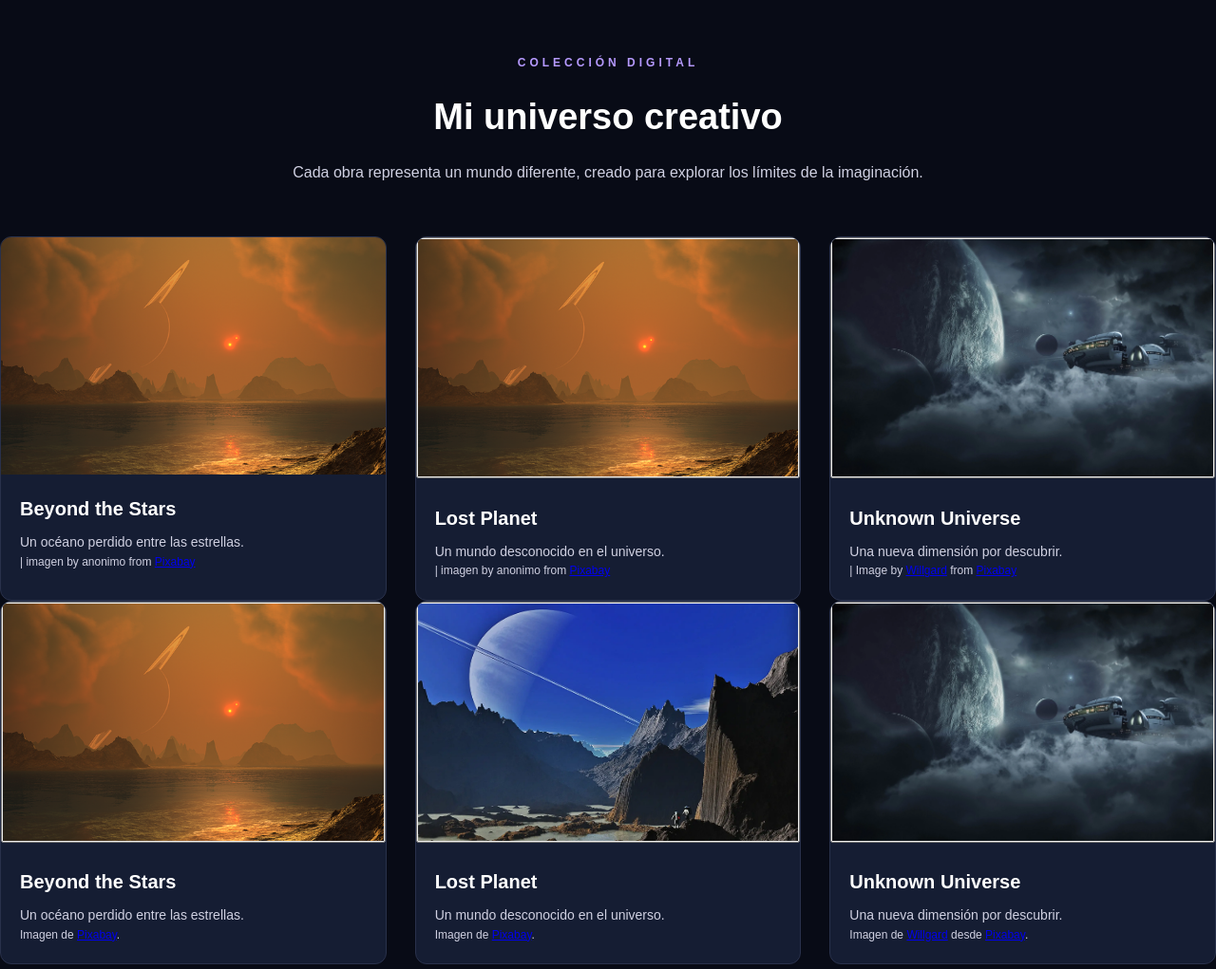
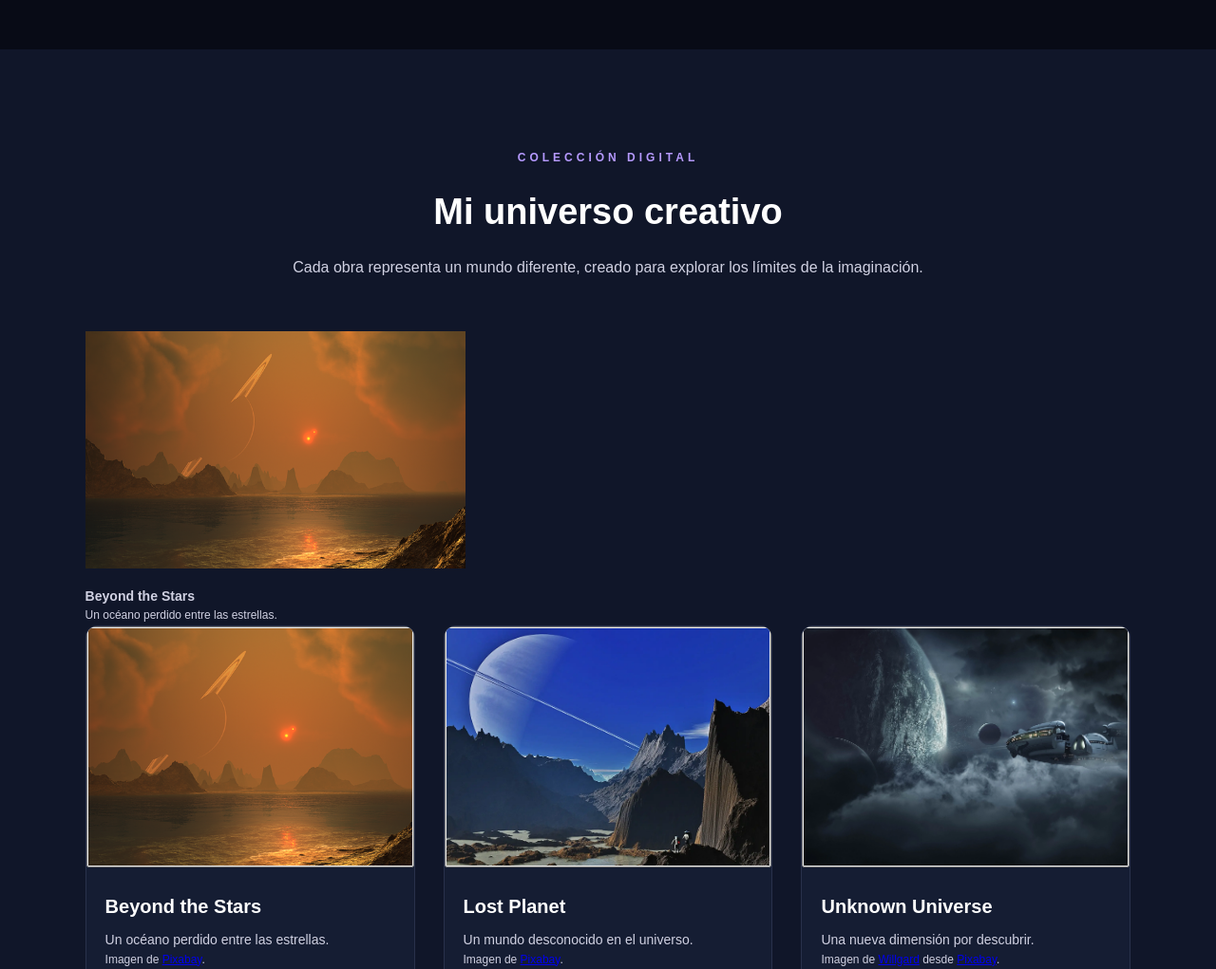
Before and after one commit to ChrsitianSaid/3.2.-LandingNebula, a plain HTML site: page index.html in a window 1280 px wide. Shown: the part 990-2011 px from the top of the page at 95% size. Drawn offline with Linux system fonts and the light colour scheme.

Commit message:
Refactor gallery section for improved structure and accessibility

```diff
--- a/index.html
+++ b/index.html
@@ -47,61 +47,30 @@
                 <p> Cada obra representa un mundo diferente, creado para explorar los límites de la imaginación.</p>
             </div>
 
+
 <!-- GALERÍA ARTÍSTICA -->
-
+<section id="galeria" class="gallery">
     <div class="section-heading">
         <span class="subtitle">COLECCIÓN DIGITAL</span>
         <h2>Mi universo creativo</h2>
-                <p> Cada obra representa un mundo diferente, creado para explorar los límites de la imaginación.</p>
+        <p>Cada obra representa un mundo diferente, creado para explorar los límites de la imaginación.</p>
     </div>
-            <div class="gallery-grid">
-                <figure class="gallery-card">
-                    <img id="gallery-main-image" src="assets/img/paisajeMarPlaneta.webp" alt="Paisaje de un planeta rodeado de un mar extraterrestre"  width="400" height="250" >
+
+    <!-- Imagen principal -->
+    <figure class="gallery-featured">
+        <img id="gallery-main-image" src="assets/img/paisajeMarPlaneta.webp" alt="Paisaje de un planeta rodeado de un mar extraterrestre" width="400" height="250">
         <figcaption>
             <h3 id="gallery-main-title">Beyond the Stars</h3>
-                        <p id="gallery-main-description">Un océano perdido entre las estrellas.</p>| imagen by anonimo from <a href="https://pixabay.com//?utm_source=link-attribution&utm_medium=referral&utm_campaign=image&utm_content=5570682">Pixabay</a><!--paisajeMarPlaneta-->
+            <p id="gallery-main-description">Un océano perdido entre las estrellas.</p>
         </figcaption>
     </figure>
-                <figure class="gallery-card">
-                    <button type="button" class="gallery-button" data-image="assets/img/paisajeMarPlaneta.webp" data-title="Beyond the Stars" data-description="Un océano perdido entre las estrellas.">
-                        <img src="assets/img/paisajeMarPlaneta.webp" alt="Segunda obra de arte digital de temática espacial" width="400px" height="250px">
-                    </button>
-                    <figcaption>
-                        <h3>Lost Planet</h3>
-                        <p>Un mundo desconocido en el universo.</p>| imagen by anonimo from <a href="https://pixabay.com//?utm_source=link-attribution&utm_medium=referral&utm_campaign=image&utm_content=5570682">Pixabay</a><!--paisaje planeta -->
-                    </figcaption>
-                </figure>
-                <figure class="gallery-card">
-                    <button type="button" class="gallery-button" data-image="assets/img/navePlaneta.webp" data-title="Unknown Universe" data-description="Una nueva dimensión por descubrir.">
-                        <img src="assets/img/navePlaneta.webp" alt="Tercera obra de arte digital de temática espacial" width="400px" height="250px " >
-                    </button>
-                    <figcaption>
-                        <h3>Unknown Universe</h3>
-                        <p>Una nueva dimensión por descubrir.</p>| Image by <a href="https://pixabay.com/users/willgard-4665627/?utm_source=link-attribution&utm_medium=referral&utm_campaign=image&utm_content=5570682">Willgard</a> from <a href="https://pixabay.com//?utm_source=link-attribution&utm_medium=referral&utm_campaign=image&utm_content=5570682">Pixabay</a>
-                    </figcaption>
-                </figure>
-            </div>
 
     <!-- Miniaturas seleccionables -->
     <div class="gallery-grid">
 
         <figure class="gallery-card">
-            <button
-                type="button"
-                class="gallery-thumbnail"
-                data-image="assets/img/paisajeMarPlaneta.webp"
-                data-alt="Paisaje de un planeta rodeado de un mar extraterrestre"
-                data-title="Beyond the Stars"
-                data-description="Un océano perdido entre las estrellas."
-                aria-label="Mostrar Beyond the Stars"
-                aria-pressed="true"
-            >
-                <img
-                    src="assets/img/paisajeMarPlaneta.webp"
-                    alt=""
-                    width="400"
-                    height="250"
-                >
+            <button type="button" class="gallery-thumbnail" data-image="assets/img/paisajeMarPlaneta.webp" data-alt="Paisaje de un planeta rodeado de un mar extraterrestre" data-title="Beyond the Stars" data-description="Un océano perdido entre las estrellas." aria-label="Mostrar Beyond the Stars" aria-pressed="true">
+                <img src="assets/img/paisajeMarPlaneta.webp" alt="" width="400" height="250" >
             </button>
             <figcaption>
                 <h3>Beyond the Stars</h3>
@@ -111,22 +80,8 @@
         </figure>
 
         <figure class="gallery-card">
-            <button
-                type="button"
-                class="gallery-thumbnail"
-                data-image="assets/img/paisajePlaneta.webp"
-                data-alt="Paisaje de un planeta fantástico"
-                data-title="Lost Planet"
-                data-description="Un mundo desconocido en el universo."
-                aria-label="Mostrar Lost Planet"
-                aria-pressed="false"
-            >
-                <img
-                    src="assets/img/paisajePlaneta.webp"
-                    alt=""
-                    width="400"
-                    height="250"
-                >
+            <button type="button" class="gallery-thumbnail" data-image="assets/img/paisajePlaneta.webp" data-alt="Paisaje de un planeta fantástico" data-title="Lost Planet" data-description="Un mundo desconocido en el universo." aria-label="Mostrar Lost Planet" aria-pressed="false">
+                <img src="assets/img/paisajePlaneta.webp" alt="" width="400" height="250">
             </button>
             <figcaption>
                 <h3>Lost Planet</h3>
@@ -136,15 +91,7 @@
         </figure>
 
         <figure class="gallery-card">
-            <button
-                type="button"
-                class="gallery-thumbnail"
-                data-image="assets/img/navePlaneta.webp"
-                data-alt="Tercera obra de arte digital de temática espacial"
-                data-title="Unknown Universe"
-                data-description="Una nueva dimensión por descubrir."
-                aria-label="Mostrar Unknown Universe"
-                aria-pressed="false">
+            <button type="button"class="gallery-thumbnail" data-image="assets/img/navePlaneta.webp" data-alt="Tercera obra de arte digital de temática espacial" data-title="Unknown Universe" data-description="Una nueva dimensión por descubrir." aria-label="Mostrar Unknown Universe" aria-pressed="false">
                 <img src="assets/img/navePlaneta.webp" alt="" width="400" height="250">
             </button>
             <figcaption>
@@ -156,6 +103,7 @@
 
     </div>
 </section>
+
         <!-- Audio -->
         <section class="audio-section">
             <h2>Escucha el universo</h2>
--- a/nebula.js
+++ b/nebula.js
@@ -4,11 +4,25 @@ const imagenPrincipal = document.querySelector("#gallery-main-image");
 
 //cambia la imagen principal
 function cambiarImagen(miniaturas) {
-    //Actualiza imagen y texto alternativo
+
+    const imagenPrincipal = document.querySelector("#gallery-main-image");
+    const tituloPrincipal = document.querySelector("#gallery-main-title");
+    const descripcionPrincipal = document.querySelector("#gallery-main-descripcion");
+
+    imagenPrincipal.src = miniatura.dataset.image;
+    imagenPrincipal.alt = miniatura.dataset.alt;
+
+    tituloPrincipal.textcontent = miniaturas.dataset.description;
+
+    //Actualiza el estado de las miniaturas
+    document.querySelectorAll(".gallery-thumbnail").forEach(boton => {
+        boton.setAttribute("aria-pressed", botton === miniatura);
+    });
 }
 
 //Localiza las miniaturas y registra sus eventos
 function inicializarGaleria() {
+
     miniaturas.array.forEach(miniaturas => {
         miniaturas.addEventListener("click", () => {cambiarImagen(miniaturas)});
     });
```
Lines whose indentation alone changed are shown as unchanged.
